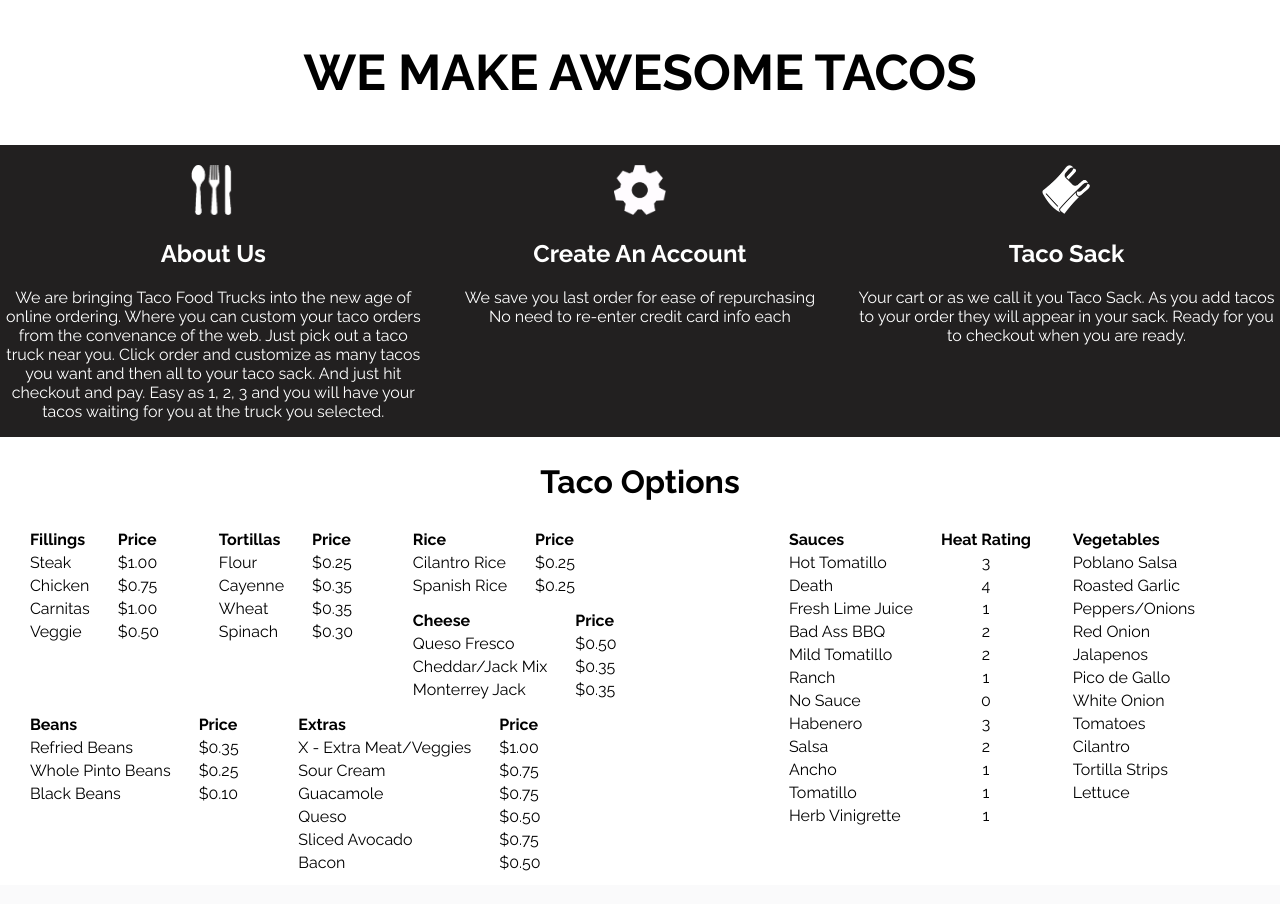
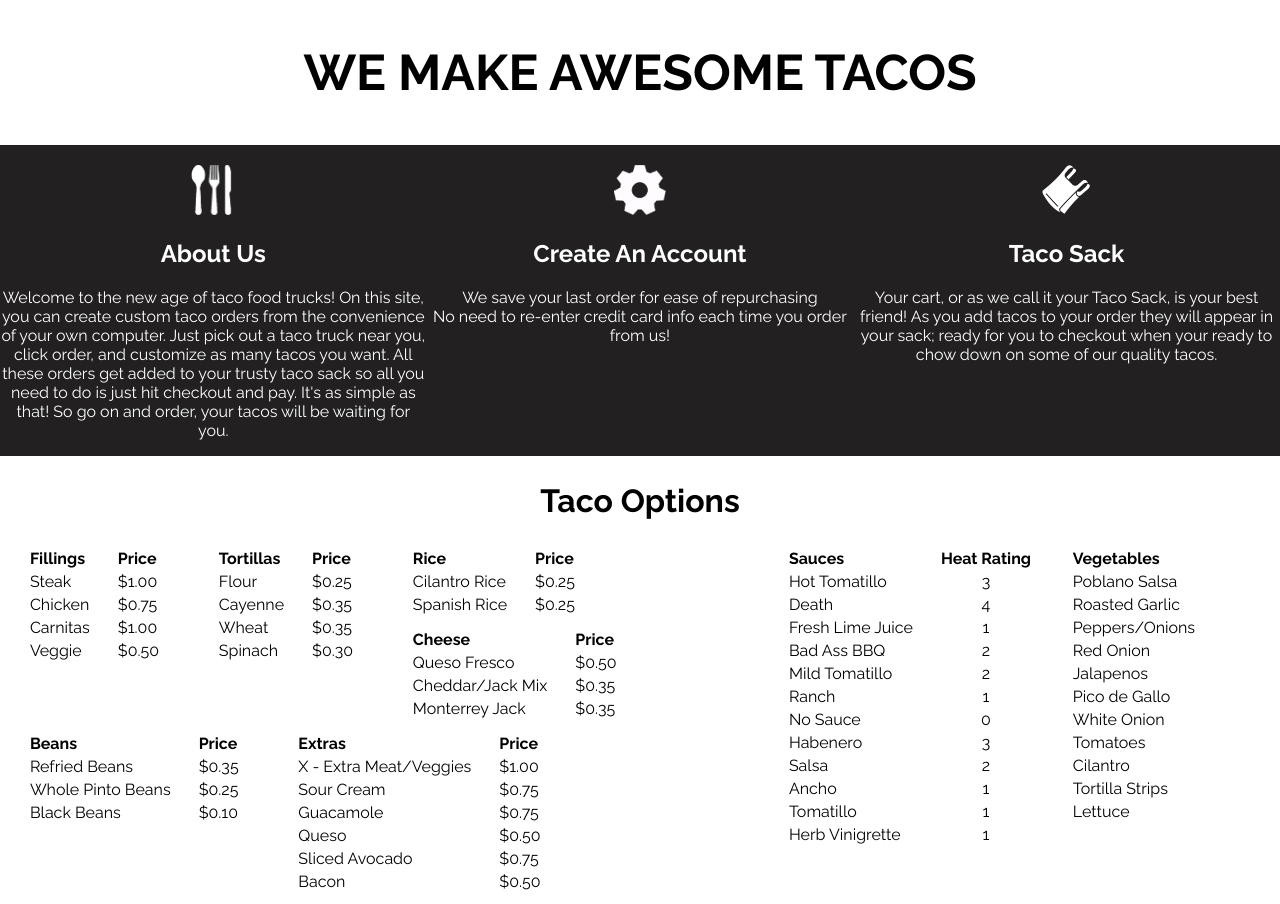
Before and after one commit to AustinCWells/TacoTruck, a PHP site: page / in a window 1280 px wide. Shown: the part 405-1309 px from the top of the page. Before the commit the page ends 1276 px from the top, so only its background shows below. Run offline with PHP 8.4, Linux system fonts and the light colour scheme; some libraries are stand-ins or nearby versions.

Commit message:
Front Page Grammar Fix
Made the Grammar better and more proffesional.

```diff
--- a/index.php
+++ b/index.php
@@ -37,7 +37,7 @@
 				<img class="icon" src="img/us.png">
 				<h2>About Us</h2>
 				<div class = "subContent">
-					<p>We are bringing Taco Food Trucks into the new age of online ordering.  Where you can custom your taco orders from the convenance of the web.  Just pick out a taco truck near you.  Click order and customize as many tacos you want and then all to your taco sack. And just hit checkout and pay. Easy as 1, 2, 3 and you will have your tacos waiting for you at the truck you selected. </p>
+					<p>Welcome to the new age of taco food trucks! On this site, you can create custom taco orders from the convenience of your own computer.  Just pick out a taco truck near you, click order, and customize as many tacos you want. All these orders get added to your trusty taco sack so all you need to do is just hit checkout and pay. It's as simple as that! So go on and order, your tacos will be waiting for you. </p>
 				</div>
 			</div>
 
@@ -45,8 +45,8 @@
 				<img class="icon" src="img/gear.png">
 				<h2>Create An Account</h2>
 				<div class = "subContent">
-					<div> We save you last order for ease of repurchasing </div>
-					<div> No need to re-enter credit card info each</div>
+					<div> We save your last order for ease of repurchasing </div>
+					<div> No need to re-enter credit card info each time you order from us!</div>
 				</ul>
 				</div>
 			</div>
@@ -56,7 +56,7 @@
 				<h2>Taco Sack</h2>
 				<div class = "subContent">
 					<!-- <img src="img/taco_sack.png" id = "tacoSack"> -->
-					<p>Your cart or as we call it you Taco Sack.  As you add tacos to your order they will appear in your sack.  Ready for you to checkout when you are ready.</p>
+					<p>Your cart, or as we call it your Taco Sack, is your best friend!  As you add tacos to your order they will appear in your sack; ready for you to checkout when your ready to chow down on some of our quality tacos.</p>
 				</div>
 			</div>
 
```
